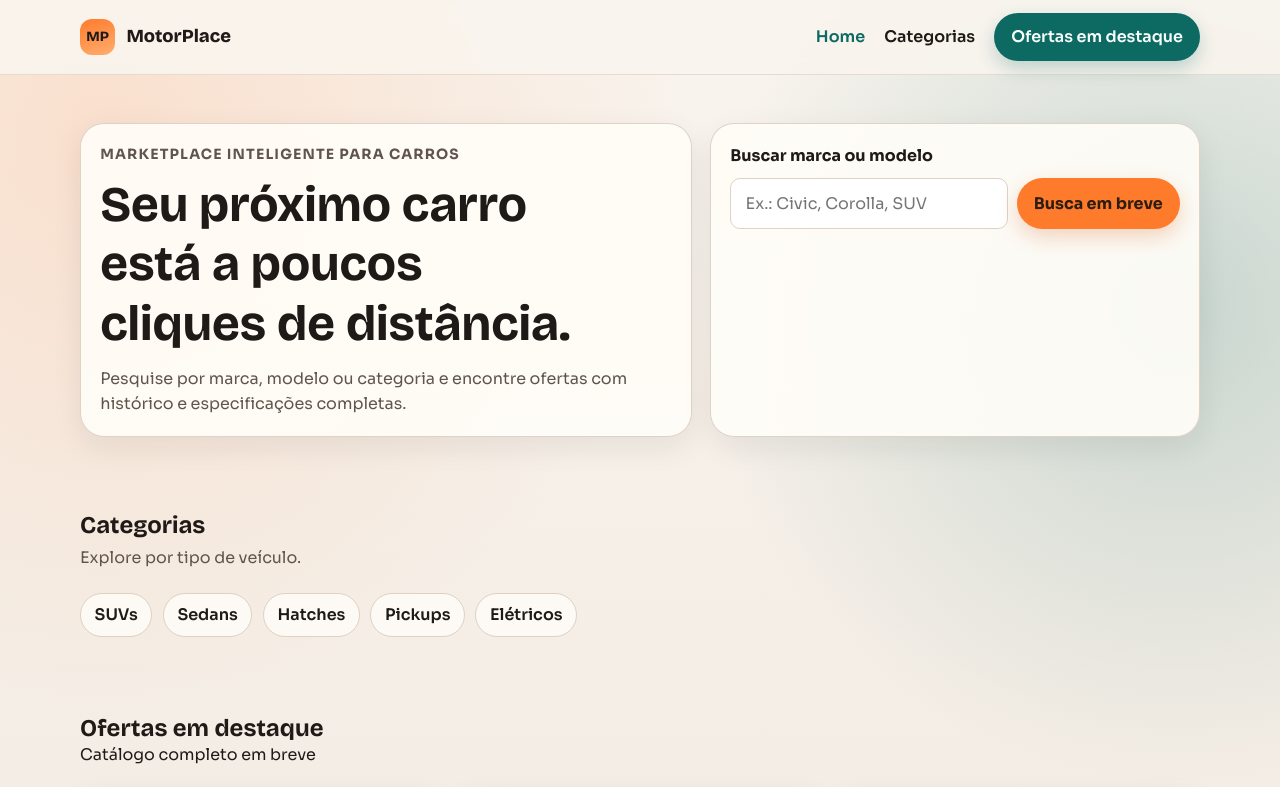
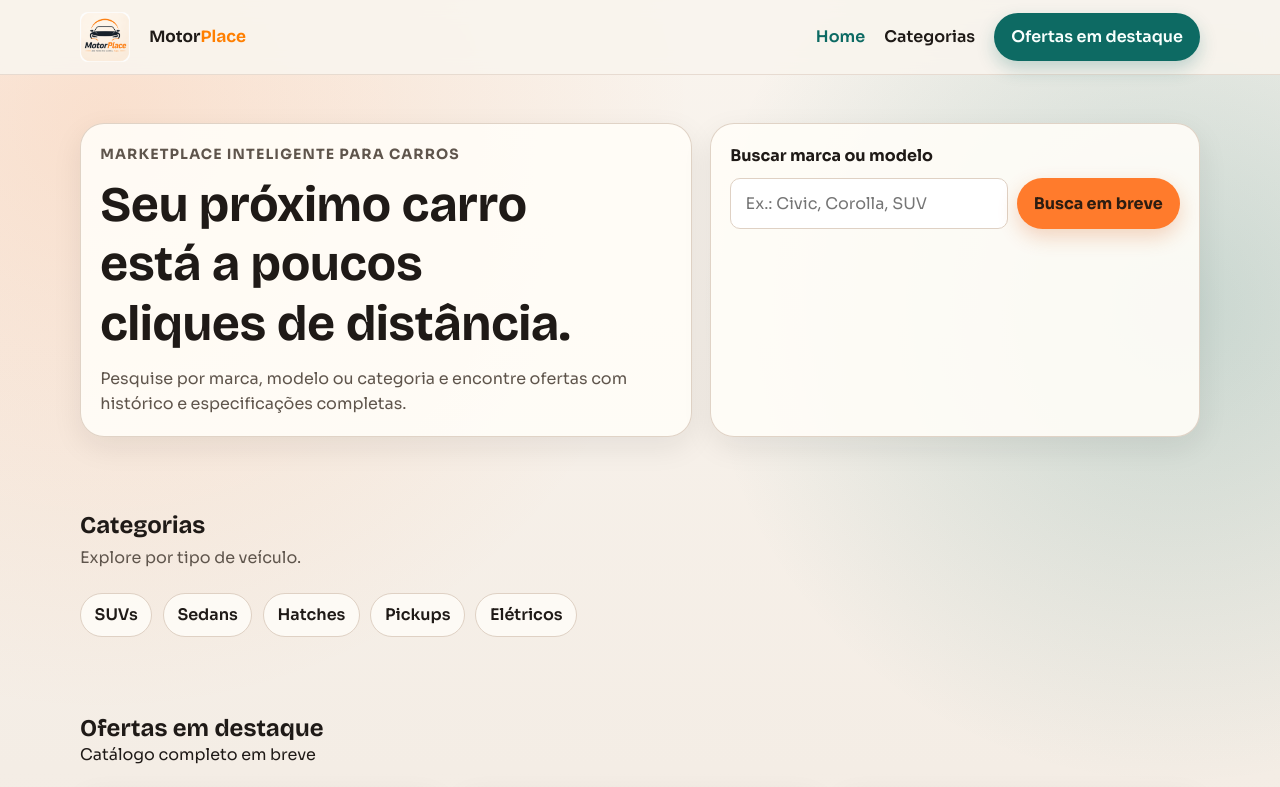
Before and after one commit to arthurhenrique02/motor_place, a plain HTML site: page Html/index.html in a window 1280 px wide. Shown: the top 787 px of the page. Drawn offline with nearby package versions, Linux system fonts and the light colour scheme; files whose address does not match are found by name.

Commit message:
feat: atulização da logo + texto motoplace

```diff
--- a/Html/index.html
+++ b/Html/index.html
@@ -31,11 +31,13 @@
   <body>
     <header class="site-header">
       <div class="container header-inner">
-        <a class="brand" href="index.html" aria-label="Página inicial da MotorPlace">
-          <span class="brand-mark" aria-hidden="true">MP</span>
-          <span class="brand-text">MotorPlace</span>
-        </a>
-
+      <a class="brand" href="index.html" aria-label="Página inicial da MotorPlace">
+      <img src="../uploads/logo.png"
+          alt="Logo MotorPlace"
+          width="50" height="50" />
+      <span  class="brand-text">
+    Motor<span class="brand-highlight">Place</span>
+    </a>
         <nav class="main-nav" aria-label="Navegação principal">
           <button
             class="navbar__toggle"
--- a/css/components/nav.css
+++ b/css/components/nav.css
@@ -23,6 +23,11 @@
   font-weight: var(--font-weight-extrabold);
   flex-shrink: 0;
 }
+.brand img {
+  vertical-align: middle;   /* centraliza verticalmente com o texto */
+  margin-right: 0.5rem;     /* espaço entre o logo e o texto */
+  border-radius: 8px;       /* opcional, bordas arredondadas */
+}
 
 .brand-mark {
   inline-size: var(--size-brand-mark);
@@ -36,7 +41,13 @@
 }
 
 .brand-text {
-  font-size: var(--font-size-xl);
+  font-weight: var(--font-weight-bold);
+  font-size: var(--font-size-lg);
+  color: var(--color-text-primary); /* cor padrão do texto */
+}
+
+.brand-highlight {
+  color: var(--color-logo-orange); /* usa o token do logo */
 }
 
 .main-nav {
--- a/css/variables.css
+++ b/css/variables.css
@@ -3,3 +3,7 @@
 @import url("./tokens/semantic.css");
 @import url("./tokens/spacing.css");
 @import url("./tokens/typography.css");
+
+:root {
+  --color-logo-orange: #FF7F00; /* laranja do logo */
+}
```
Also changed, not shown: Html/add-car.html (+5 -3 lines), uploads/logo.png (added).
